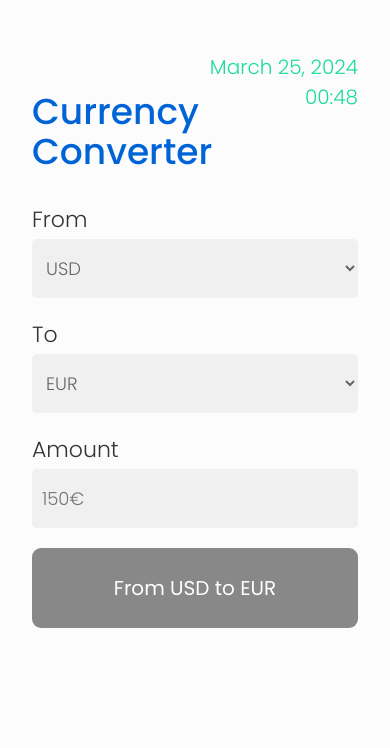
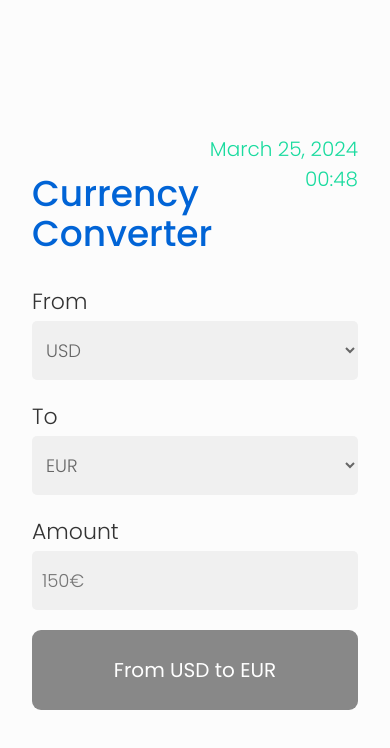
Before and after one commit to aykinsancakli/currency-converter, a React (Create React App) app: page / in a window 390 px wide. Shown: the top 748 px of the page. Built offline with nearby package versions, Linux system fonts and the light colour scheme.

Commit message:
Set container to flex

```diff
--- a/src/index.css
+++ b/src/index.css
@@ -27,6 +27,10 @@ body {
   padding: 3.2rem;
   overflow: hidden;
   box-shadow: 0 2.4rem 4.8rem rgba(0, 0, 0, 0.075);
+
+  display: flex;
+  flex-direction: column;
+  justify-content: center;
 }
 
 .form {
@@ -218,10 +222,6 @@ body {
     box-shadow: none;
   }
 
-  .form {
-    margin-top: 2rem;
-  }
-
   .heading-primary {
     font-size: 3.6rem;
   }
```
